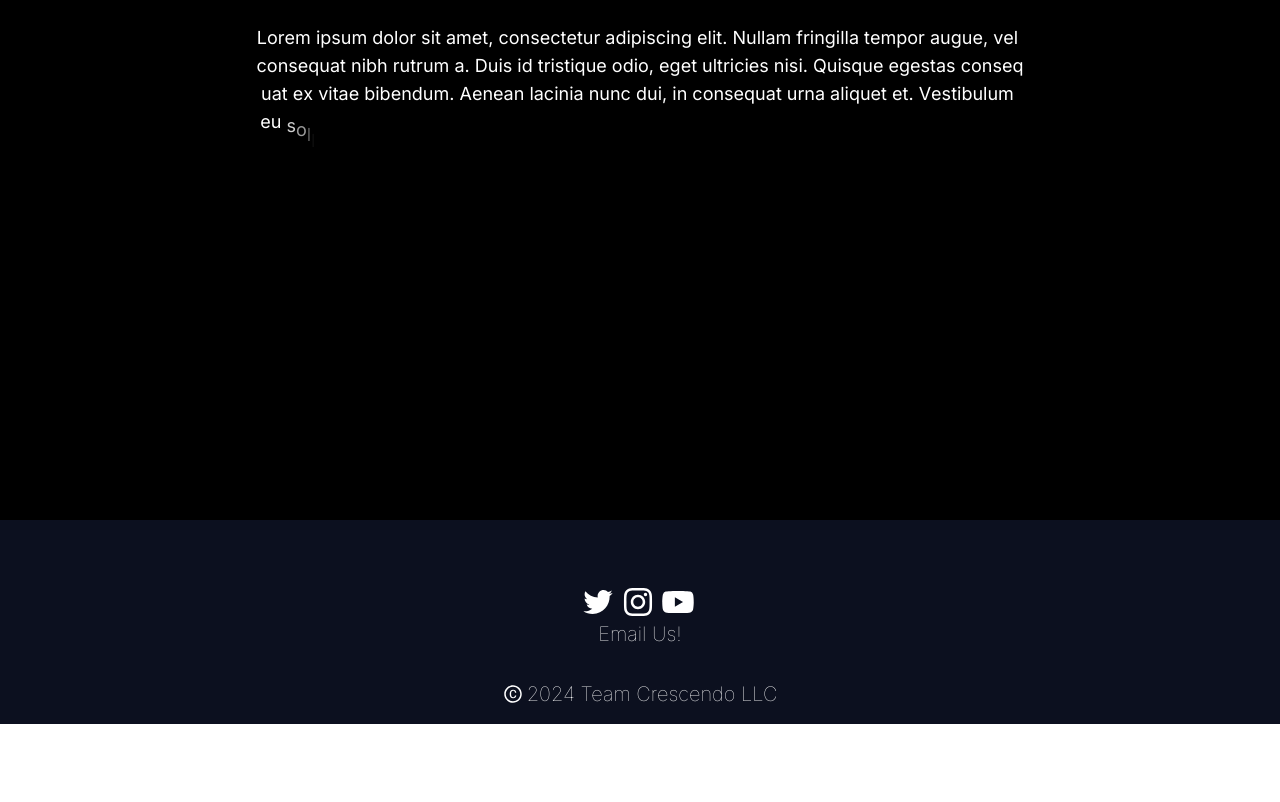
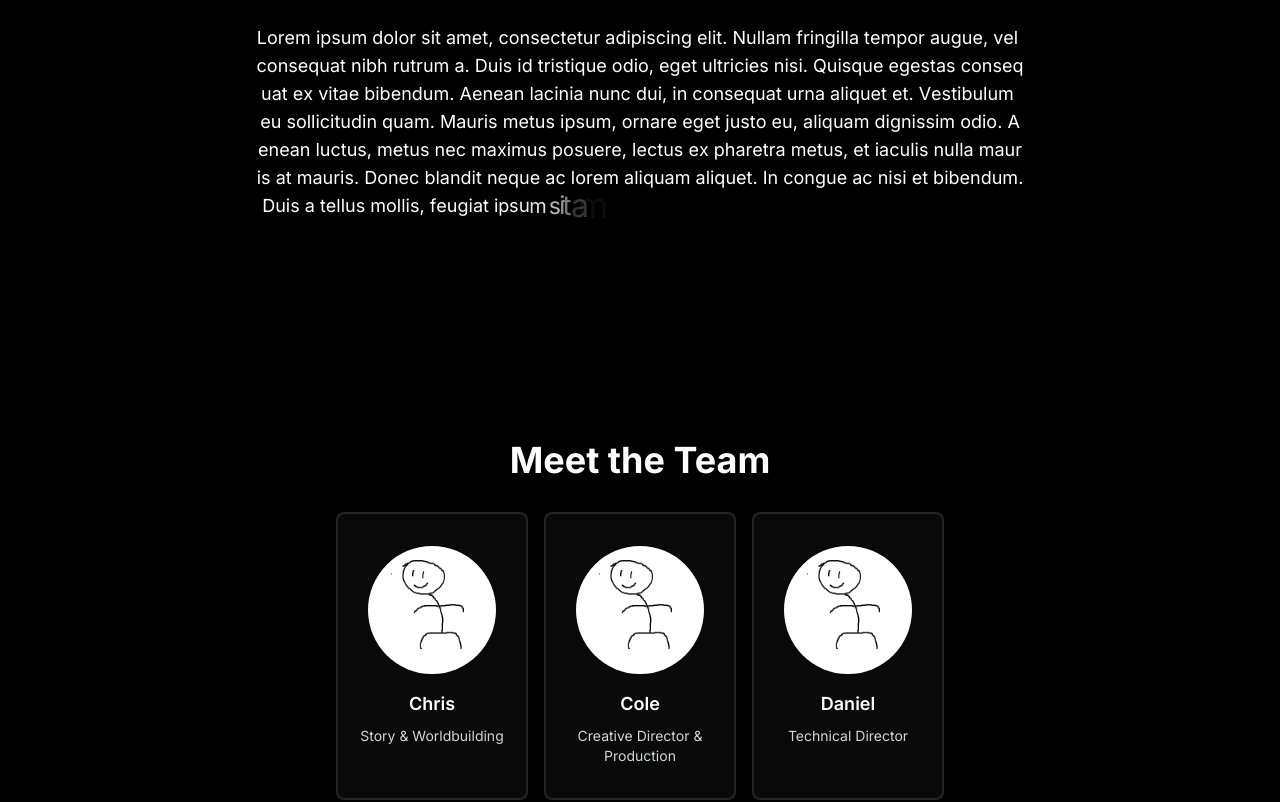
Before and after one commit to Christophers27/team-crescendo-website, a Next.js app: page /about-us in a window 1280 px wide. Shown: the part 280-1082 px from the top of the page. Before the commit the page ends 1004 px from the top, so only its background shows below. Built offline with nearby package versions, Linux system fonts and the light colour scheme.

Commit message:
added new cards for about page

```diff
--- a/components/animatedText.tsx
+++ b/components/animatedText.tsx
@@ -7,8 +7,8 @@ interface AnimatedTextProps {
 }
 
 const defaultAnimation = {
-  hidden: { opacity: 0, y: 20 },
-  visible: { opacity: 1, y: 0, transition: { duration: 0.1 } },
+  hidden: { opacity: 0, scale: 2 },
+  visible: { opacity: 1, scale:1, transition: { duration: 0.1 } },
 };
 
 export default function AnimatedText({ text, className }: AnimatedTextProps) {
@@ -22,7 +22,7 @@ export default function AnimatedText({ text, className }: AnimatedTextProps) {
         ref={ref}
         aria-hidden="true"
         variants={{
-          visible: { transition: { staggerChildren: 0.02 } },
+          visible: { transition: { staggerChildren: 0.01 } },
           hidden: {},
         }}
         initial="hidden"
--- /dev/null
+++ b/components/memberCard.tsx
@@ -0,0 +1,25 @@
+import React, { useState } from "react";
+import { motion } from "framer-motion";
+
+interface MemberCardProps {
+  name: string;
+  role: string;
+  image: string;
+}
+
+export default function MemberCard({ name, role, image }: MemberCardProps) {
+  const [isFlipped, setIsFlipped] = useState(false);
+
+  return (
+    <motion.div
+      className="bg-neutral-950 px-2 py-8 rounded-lg w-48 flex flex-col items-center gap-4 border-2 border-neutral-800"
+      whileHover={{ scale: 1.1 }}
+    >
+      <img src={image} alt={name} className="rounded-full w-32 h-32" />
+      <div className="flex flex-col items-center gap-2">
+        <h3 className="text-center text-lg font-semibold">{name}</h3>
+        <p className="text-center text-sm text-gray-300">{role}</p>
+      </div>
+    </motion.div>
+  );
+}
--- a/components/sections/members.tsx
+++ b/components/sections/members.tsx
@@ -1,7 +1,29 @@
 import React from 'react'
+import { motion } from 'framer-motion'
+import MemberCard from '../memberCard'
+
+const members = [
+  {name: "Hank", role: "Project: Noire Lead & Engineer", image: "/defaultProfile.png"},
+  {name: "Daniel", role: "Technical Director", image: "/defaultProfile.png"},
+  {name: "Cole", role: "Creative Director & Production", image: "/defaultProfile.png"},
+  {name: "Emma", role: "2D Artist & Visual Designer", image: "/defaultProfile.png"},
+  {name: "Chris", role: "Story & Worldbuilding", image: "/defaultProfile.png"},
+  {name: "Jingxuan", role: "Engineer", image: "/defaultProfile.png"},
+  {name: "Xiao", role: "Engineer", image: "/defaultProfile.png"},
+  {name: "Mark", role: "Composer", image: "/defaultProfile.png"},
+  {name: "Leo", role: "Composer", image: "/defaultProfile.png"},
+  {name: "Miguel", role: "Marketing & Production", image: "/defaultProfile.png"},
+].sort((a, b) => a.name.localeCompare(b.name))
 
 export default function Members() {
   return (
-    <div>Members</div>
+    <motion.section className='flex flex-col items-center section text-white'>
+      <h2 className='text-4xl font-bold'>Meet the Team</h2>
+      <div className='grid grid-cols-1 gap-4 md:grid-cols-2 lg:grid-cols-3 mt-8'>
+        {members.map((member, index) => (
+          <MemberCard key={index} name={member.name} role={member.role} image={member.image} />
+        ))}
+      </div>
+    </motion.section>
   )
 }
```
Also changed, not shown: public/defaultProfile.png (added).
